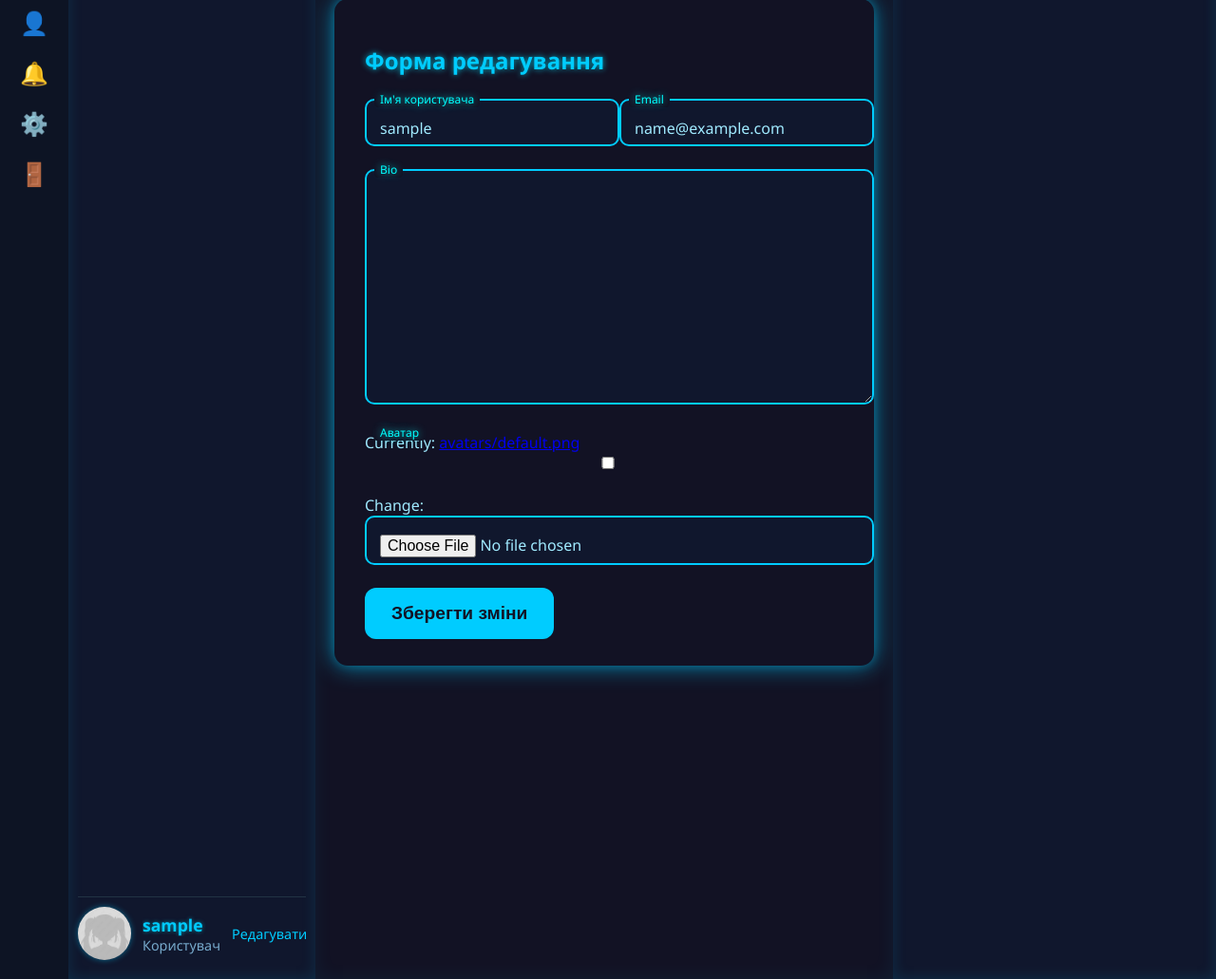
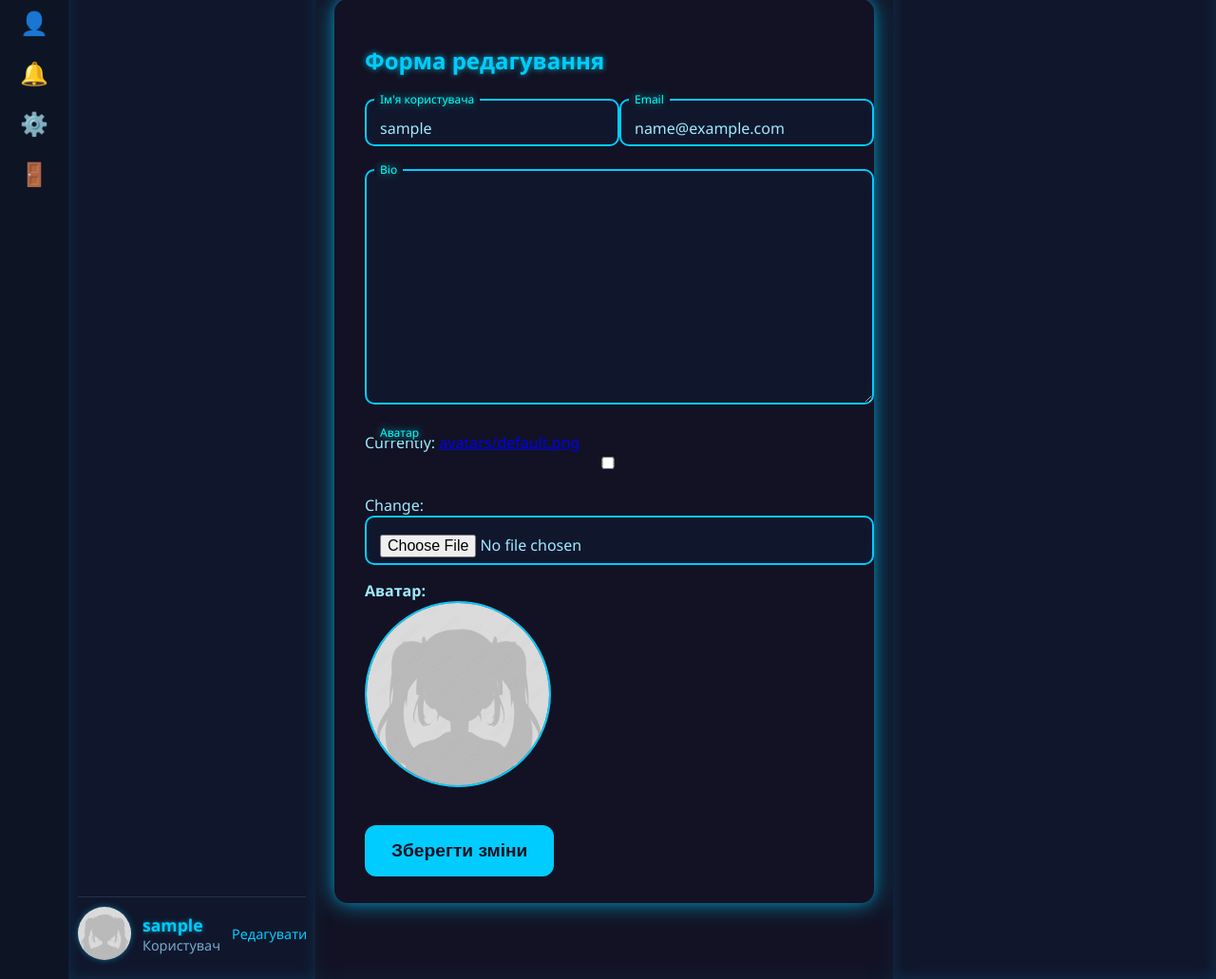
Before and after one commit to Muraridji/SocialMedia, a Django app: page /accounts/profile/edit-profile/ in a window 1280 px wide. Shown: the part 162-1193 px from the top of the page at 95% size. Run offline with Django 5.2, Linux system fonts and the light colour scheme; the visitor is signed in with stand-in values (Sample User, id 1); data that the repository does not hold is empty.

Commit message:
Refactor of edit_profile. Added avatar to page

```diff
--- a/templates/accounts/edit_profile.html
+++ b/templates/accounts/edit_profile.html
@@ -146,6 +146,22 @@
     padding: 10px 14px;
     margin-bottom: 20px;
   }
+
+  .avatar {
+    width: 192px;
+    height: 192px;
+    border-radius: 50%;
+    object-fit: cover;
+    border: 2px solid #00ccff;
+    background-color: #15304a;
+    display: flex;
+    align-items: center;
+    justify-content: center;
+    font-weight: 700;
+    font-size: 22px;
+    color: #00ccff;
+    user-select: none;
+  }
 </style>
 
 <div class="edit-profile-container">
@@ -183,6 +199,9 @@
           <div class="input-group full-width">
             {{ form.avatar }}
             <label for="{{ form.avatar.id_for_label }}">Аватар</label>
+            <p><strong>Аватар:</strong><br>
+            <img class="avatar" src="{{ user.avatar.url }}" alt="Avatar">
+            </p>
           </div>
 
           <button type="submit">Зберегти зміни</button>
```
